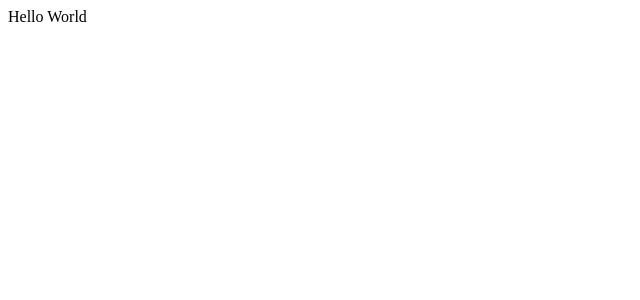
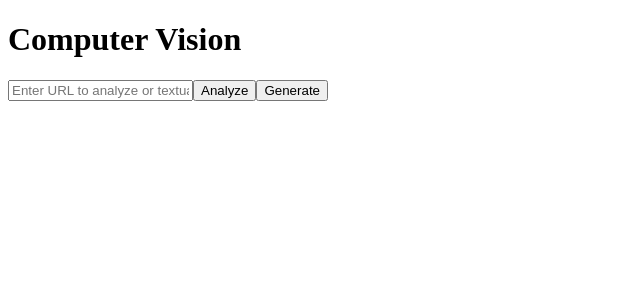
Before and after one commit to alonsofabila/analyze-and-generate-images-with-Azure-AI, a React (Create React App) app: page / in a window 1280 px wide. Shown: the top 300 px of the page, without its empty margins (0-640 px from the left). Built offline with nearby package versions, Linux system fonts and the light colour scheme; the HTML template or start-up script is replaced by a standard one.

Commit message:
Added a UI for the page

```diff
--- a/package.json
+++ b/package.json
@@ -6,8 +6,8 @@
     "@testing-library/jest-dom": "^4.2.4",
     "@testing-library/react": "^9.3.2",
     "@testing-library/user-event": "^7.1.2",
-    "react": "^16.12.0",
-    "react-dom": "^16.12.0",
+    "react": "^16.14.0",
+    "react-dom": "^16.14.0",
     "react-scripts": "3.4.0"
   },
   "scripts": {
--- a/src/App.js
+++ b/src/App.js
@@ -1,8 +1,16 @@
 import React from 'react';
 
 function App() {
-  const value = 'World';
-  return <div>Hello {value}</div>;
+  return (
+    <div class="container">
+      <h1>Computer Vision</h1>
+      <label>
+        <input type='text' placeholder='Enter URL to analyze or textual prompt to generate an image'></input>
+      </label>
+      <button>Analyze</button>
+      <button>Generate</button>
+    </div>
+  );
 }
 
 export default App;
```
Also changed, not shown: 1 other file (tests, documents, lock files or other folders).
